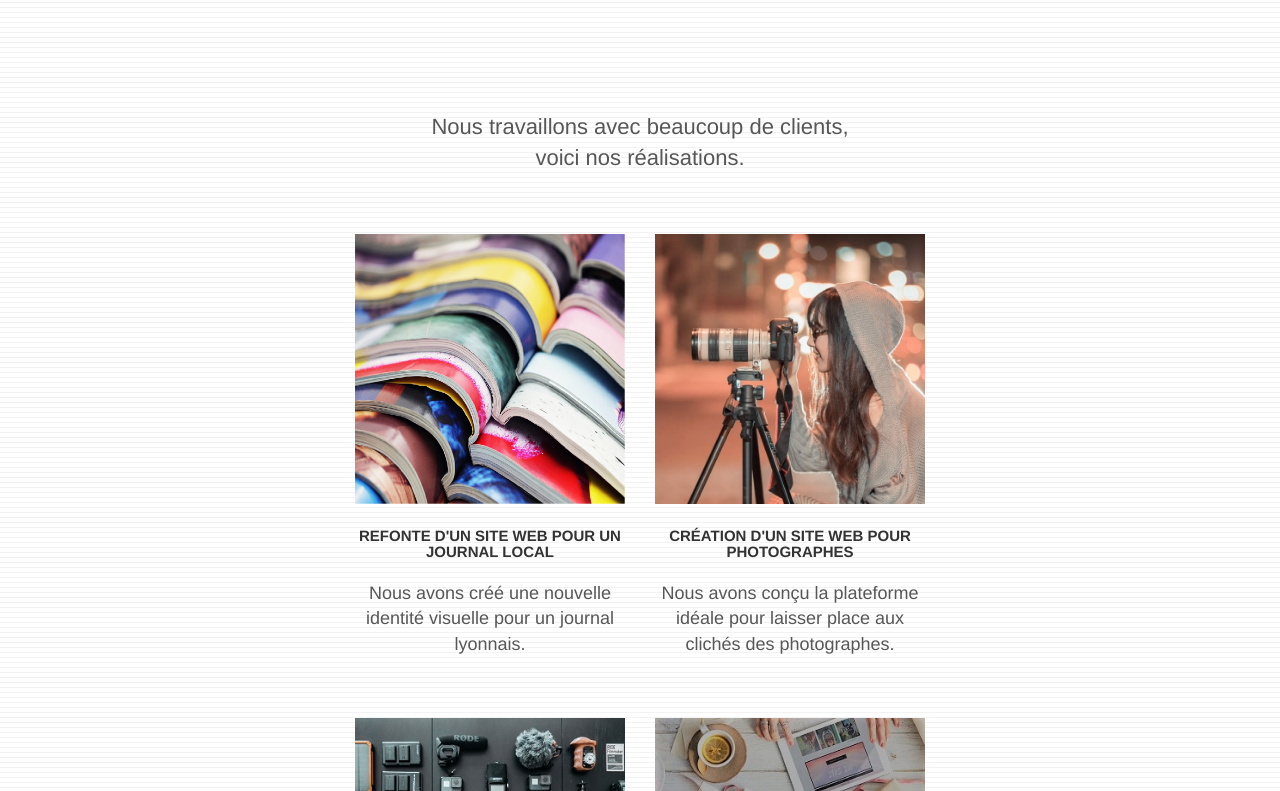
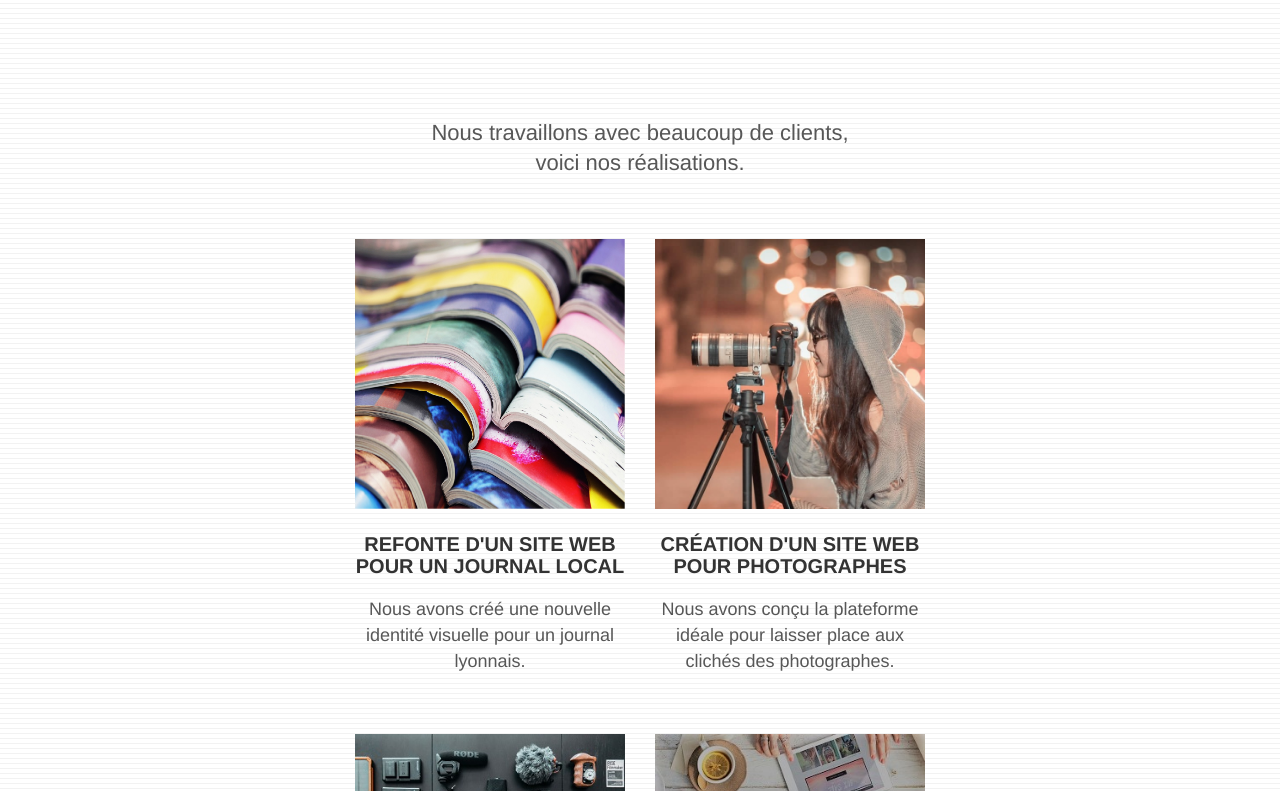
Before and after one commit to therabbith8le/lapanthere, a plain HTML site: page index.html in a window 1280 px wide. Shown: the part 2009-2800 px from the top of the page. Drawn offline with Linux system fonts and the light colour scheme; a web font is replaced by a local one.

Commit message:
increase h3 font size

```diff
--- a/index.html
+++ b/index.html
@@ -197,15 +197,23 @@
 					<div class="container bloc-lg">
 						<div class="row">
 							<div class="col-sm-12 text-center">
-							<!--remove image & add h2 title-->
-							<h2>Nous travaillons avec beaucoup de clients,<br>
-								voici nos réalisations.
-							</h2>
+								<!--remove image & add h2 title-->
+								<h2>Nous travaillons avec beaucoup de clients,<br>
+									voici nos réalisations.
+								</h2>
 							</div>
 						</div>
+						<!--remove href + rename image & alt & type + compress & resize-->
+						<!--img center mobile-->
 						<div class="row tight-width-whitespace portfolio-row">
 							<div class="col-sm-6">
-								<a href="#" data-lightbox="img/1.jpg" data-gallery-id="gallery-1" data-caption="Refonte d'un site web pour un journal local" data-frame="snapshot-lb"><img src="img/1.jpg" alt="paris web design logo agence web meilleure agence et refonte site web journal" class="img-responsive portfolio-thumb" /></a>
+								<a
+									data-lightbox="img/journal.jpg" data-gallery-id="gallery-1"
+									data-caption="Refonte d'un site web pour un journal local"
+									data-frame="snapshot-lb"><img src="img/journal.jpg"
+									alt="une refonte d'un site web journal"
+									class="img-responsive portfolio-thumb" />
+								</a>
 								<h3 class="mg-md text-center">
 									Refonte d'un site web pour un journal local
 								</h3>
--- a/style.css
+++ b/style.css
@@ -718,7 +718,7 @@ h2 {
 }
 
 h3 {
-    font-size: 15px;
+    font-size: 20px;
     text-transform: uppercase;
     font-weight: 700;
     color: #333333!important;
```
Also changed, not shown: img/journal.jpg (renamed from img/1.jpg).
